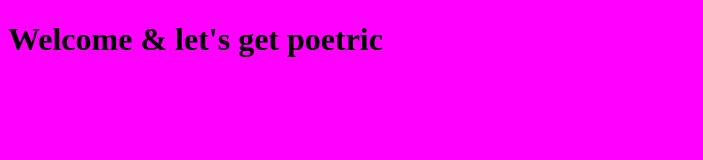
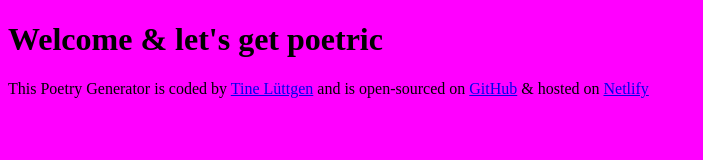
Before and after one commit to Heimatseiten/tines-poem-genrator, a plain HTML site: page index.html in a window 1280 px wide. Shown: the whole page, without its empty margins (0-703 px from the left). Drawn offline with Linux system fonts and the light colour scheme.

Commit message:
Update Footer Links

```diff
--- a/index.html
+++ b/index.html
@@ -8,6 +8,18 @@
   </head>
   <body>
     <h1>Welcome & let's get poetric</h1>
+    <footer>
+      This Poetry Generator is coded by
+      <a href="https://github.com/Heimatseiten" target="_blank">Tine Lüttgen</a>
+      and is open-sourced on
+      <a
+        href="https://github.com/Heimatseiten/tines-poem-genrator"
+        target="_blank"
+        >GitHub</a
+      >
+      & hosted on
+      <a href="https://tinespoetrybyai.netlify.app/" target="_blank">Netlify</a>
+    </footer>
 
     <script src="src/index.js"></script>
   </body>
```
